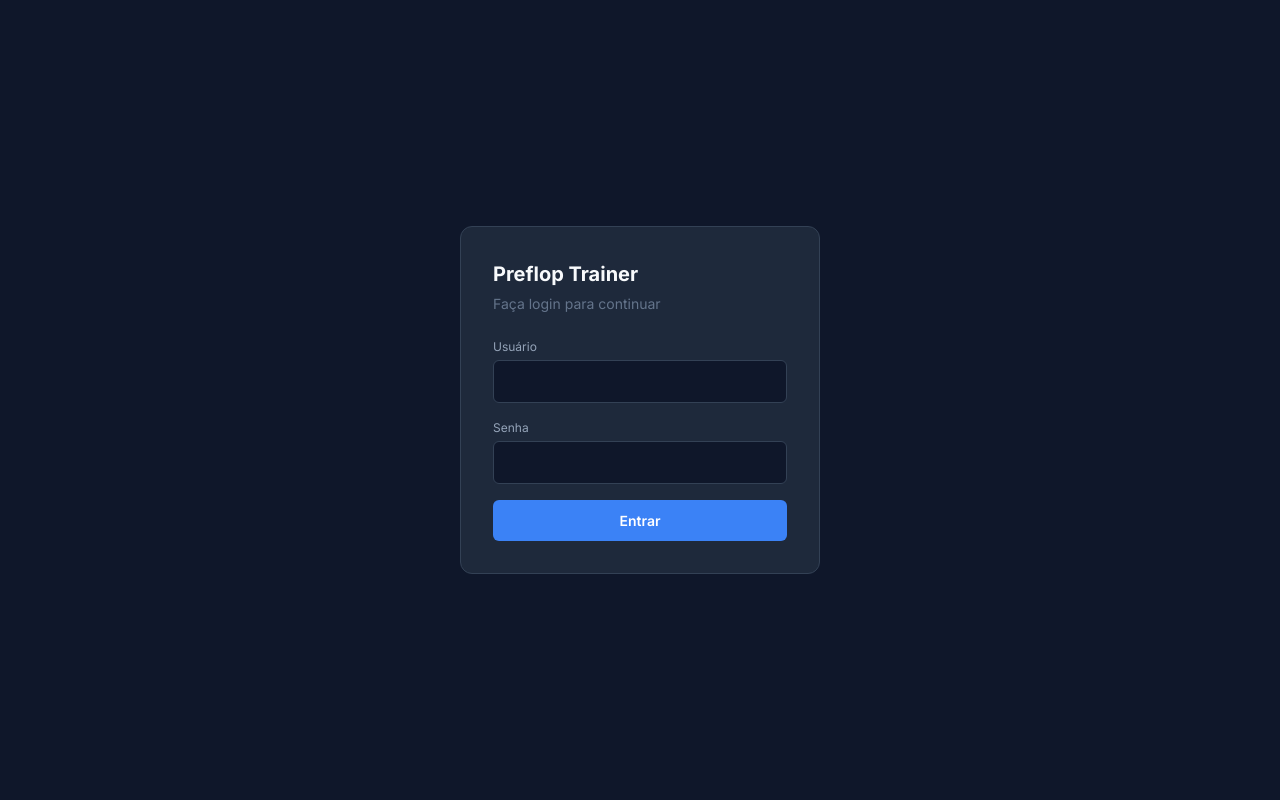
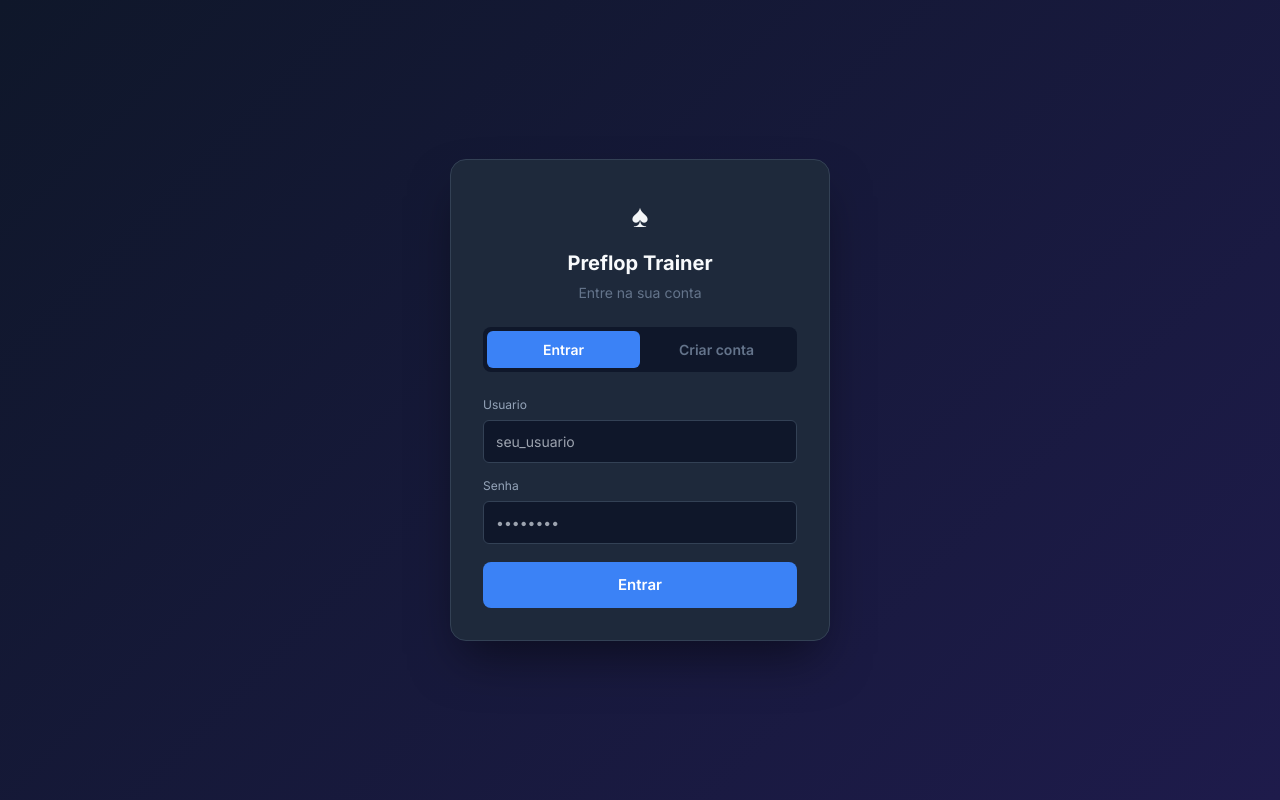
Before and after one commit to Lucasferreira0219/preflop, a React (Vite) app in the folder frontend/: page /home in a window 1280 px wide. Built offline with nearby package versions, Linux system fonts and the light colour scheme.

Commit message:
feat(auth): add register mode to login page, rebuild frontend

```diff
--- a/frontend/src/lib/api.ts
+++ b/frontend/src/lib/api.ts
@@ -80,6 +80,17 @@ export const api = {
       body: JSON.stringify({ username, password }),
     });
     if (!res.ok) throw new Error("Usuário ou senha inválidos");
+    return res.json() as Promise<{ access_token: string; user: { id: number; username: string } }>;
+  },
+
+  authRegister: async (username: string, password: string) => {
+    const res = await fetch(`${BASE}/auth/register`, {
+      method: "POST",
+      headers: { "Content-Type": "application/json" },
+      body: JSON.stringify({ username, password }),
+    });
+    if (res.status === 409) throw new Error("Nome de usuario ja em uso");
+    if (!res.ok) throw new Error("Erro ao criar conta");
     return res.json() as Promise<{ access_token: string; user: { id: number; username: string } }>;
   },
 
--- a/frontend/src/pages/LoginPage.tsx
+++ b/frontend/src/pages/LoginPage.tsx
@@ -6,22 +6,46 @@ interface Props {
   onLogin: () => void;
 }
 
+const inputStyle: React.CSSProperties = {
+  width: "100%",
+  padding: "0.625rem 0.75rem",
+  background: "#0f172a",
+  border: "1px solid #334155",
+  borderRadius: "6px",
+  color: "#f8fafc",
+  fontSize: "0.875rem",
+  outline: "none",
+  boxSizing: "border-box",
+};
+
 export function LoginPage({ onLogin }: Props) {
+  const [mode, setMode] = useState<"login" | "register">("login");
   const [username, setUsername] = useState("");
   const [password, setPassword] = useState("");
+  const [password2, setPassword2] = useState("");
   const [error, setError] = useState("");
   const [loading, setLoading] = useState(false);
 
   async function handleSubmit(e: React.FormEvent) {
     e.preventDefault();
     setError("");
+    if (mode === "register" && password !== password2) {
+      setError("As senhas nao conferem");
+      return;
+    }
+    if (password.length < 4) {
+      setError("Senha muito curta (minimo 4 caracteres)");
+      return;
+    }
     setLoading(true);
     try {
-      const data = await api.authLogin(username.trim(), password);
+      const fn = mode === "login" ? api.authLogin : api.authRegister;
+      const data = await fn(username.trim(), password);
       saveAuth(data.access_token, data.user);
       onLogin();
-    } catch {
-      setError("Usuário ou senha inválidos");
+    } catch (err) {
+      if (mode === "login") setError("Usuario ou senha invalidos");
+      else setError(err instanceof Error ? err.message : "Erro ao criar conta");
     } finally {
       setLoading(false);
     }
@@ -33,26 +57,55 @@ export function LoginPage({ onLogin }: Props) {
       display: "flex",
       alignItems: "center",
       justifyContent: "center",
-      background: "#0f172a",
+      background: "linear-gradient(135deg, #0f172a 0%, #1e1b4b 100%)",
+      padding: "1rem",
     }}>
       <div style={{
         background: "#1e293b",
         border: "1px solid #334155",
-        borderRadius: "12px",
+        borderRadius: "16px",
         padding: "2rem",
         width: "100%",
-        maxWidth: "360px",
+        maxWidth: "380px",
+        boxShadow: "0 25px 50px -12px rgba(0,0,0,0.5)",
       }}>
-        <h1 style={{ color: "#f8fafc", fontSize: "1.25rem", fontWeight: 700, marginBottom: "0.25rem" }}>
-          Preflop Trainer
-        </h1>
-        <p style={{ color: "#64748b", fontSize: "0.875rem", marginBottom: "1.5rem" }}>
-          Faça login para continuar
-        </p>
-        <form onSubmit={handleSubmit} style={{ display: "flex", flexDirection: "column", gap: "1rem" }}>
+        <div style={{ textAlign: "center", marginBottom: "1.5rem" }}>
+          <div style={{ fontSize: "2rem", marginBottom: "0.5rem" }}>♠</div>
+          <h1 style={{ color: "#f8fafc", fontSize: "1.25rem", fontWeight: 700, margin: 0 }}>
+            Preflop Trainer
+          </h1>
+          <p style={{ color: "#64748b", fontSize: "0.875rem", marginTop: "0.25rem" }}>
+            {mode === "login" ? "Entre na sua conta" : "Criar nova conta"}
+          </p>
+        </div>
+
+        <div style={{ display: "flex", background: "#0f172a", borderRadius: "8px", padding: "4px", marginBottom: "1.5rem" }}>
+          {(["login", "register"] as const).map((m) => (
+            <button
+              key={m}
+              onClick={() => { setMode(m); setError(""); }}
+              style={{
+                flex: 1,
+                padding: "0.5rem",
+                background: mode === m ? "#3b82f6" : "transparent",
+                color: mode === m ? "#fff" : "#64748b",
+                border: "none",
+                borderRadius: "6px",
+                fontSize: "0.875rem",
+                fontWeight: 600,
+                cursor: "pointer",
+                transition: "all 0.15s",
+              }}
+            >
+              {m === "login" ? "Entrar" : "Criar conta"}
+            </button>
+          ))}
+        </div>
+
+        <form onSubmit={handleSubmit} style={{ display: "flex", flexDirection: "column", gap: "0.875rem" }}>
           <div>
-            <label style={{ color: "#94a3b8", fontSize: "0.75rem", display: "block", marginBottom: "0.25rem" }}>
-              Usuário
+            <label style={{ color: "#94a3b8", fontSize: "0.75rem", display: "block", marginBottom: "0.375rem" }}>
+              Usuario
             </label>
             <input
               type="text"
@@ -60,60 +113,69 @@ export function LoginPage({ onLogin }: Props) {
               onChange={(e) => setUsername(e.target.value)}
               autoComplete="username"
               required
-              style={{
-                width: "100%",
-                padding: "0.625rem 0.75rem",
-                background: "#0f172a",
-                border: "1px solid #334155",
-                borderRadius: "6px",
-                color: "#f8fafc",
-                fontSize: "0.875rem",
-                outline: "none",
-                boxSizing: "border-box",
-              }}
+              placeholder="seu_usuario"
+              style={inputStyle}
             />
           </div>
           <div>
-            <label style={{ color: "#94a3b8", fontSize: "0.75rem", display: "block", marginBottom: "0.25rem" }}>
+            <label style={{ color: "#94a3b8", fontSize: "0.75rem", display: "block", marginBottom: "0.375rem" }}>
               Senha
             </label>
             <input
               type="password"
               value={password}
               onChange={(e) => setPassword(e.target.value)}
-              autoComplete="current-password"
+              autoComplete={mode === "login" ? "current-password" : "new-password"}
               required
-              style={{
-                width: "100%",
-                padding: "0.625rem 0.75rem",
-                background: "#0f172a",
-                border: "1px solid #334155",
-                borderRadius: "6px",
-                color: "#f8fafc",
-                fontSize: "0.875rem",
-                outline: "none",
-                boxSizing: "border-box",
-              }}
+              placeholder="••••••••"
+              style={inputStyle}
             />
           </div>
+          {mode === "register" && (
+            <div>
+              <label style={{ color: "#94a3b8", fontSize: "0.75rem", display: "block", marginBottom: "0.375rem" }}>
+                Confirmar senha
+              </label>
+              <input
+                type="password"
+                value={password2}
+                onChange={(e) => setPassword2(e.target.value)}
+                autoComplete="new-password"
+                required
+                placeholder="••••••••"
+                style={inputStyle}
+              />
+            </div>
+          )}
           {error && (
-            <p style={{ color: "#ef4444", fontSize: "0.875rem", margin: 0 }}>{error}</p>
+            <p style={{
+              color: "#ef4444",
+              fontSize: "0.8125rem",
+              margin: 0,
+              padding: "0.5rem 0.75rem",
+              background: "#ef444415",
+              borderRadius: "6px",
+              border: "1px solid #ef444430",
+            }}>
+              {error}
+            </p>
           )}
           <button
             type="submit"
             disabled={loading}
             style={{
-              padding: "0.625rem",
+              padding: "0.75rem",
               background: loading ? "#334155" : "#3b82f6",
               color: "#fff",
               border: "none",
-              borderRadius: "6px",
-              fontSize: "0.875rem",
+              borderRadius: "8px",
+              fontSize: "0.9375rem",
               fontWeight: 600,
               cursor: loading ? "not-allowed" : "pointer",
+              marginTop: "0.25rem",
             }}
           >
-            {loading ? "Entrando..." : "Entrar"}
+            {loading ? "Aguarde..." : mode === "login" ? "Entrar" : "Criar conta"}
           </button>
         </form>
       </div>
```
